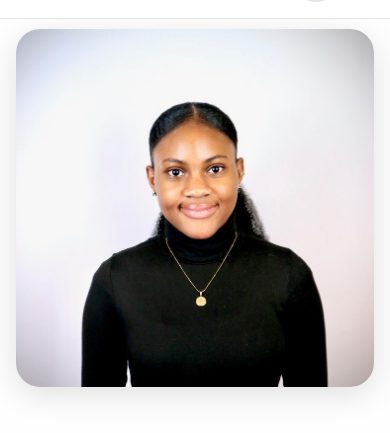
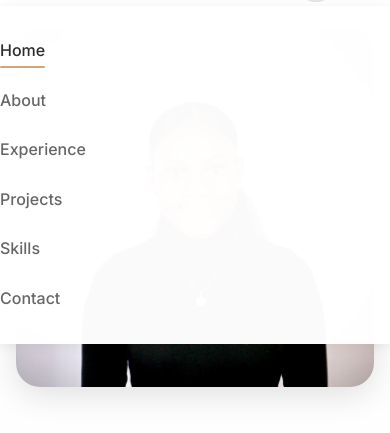
Before and after one commit to Daniel-01000/Kadisha-s-portfolio, a plain HTML site: page index.html in a window 390 px wide. Both pictures are taken after a click on the button "Toggle mobile menu". Shown: the part 54-487 px from the top of the page. Drawn offline with nearby package versions, Linux system fonts and the light colour scheme.

Commit message:
Implement working mobile hamburger menu for navigation

```diff
--- a/index.html
+++ b/index.html
@@ -197,6 +197,10 @@
             gap: var(--spacing-lg);
         }
 
+        .nav-links.mobile-visible {
+            display: flex;
+        }
+
         .nav-link {
             color: var(--color-secondary);
             font-weight: 500;
@@ -902,6 +906,19 @@
         @media (max-width: 768px) {
             .nav-links {
                 display: none;
+                position: absolute;
+                top: 60px;
+                left: 0;
+                right: 0;
+                background: rgba(255,255,255,0.98);
+                flex-direction: column;
+                gap: var(--spacing-md);
+                padding: var(--spacing-lg) 0;
+                z-index: 1001;
+                box-shadow: 0 2px 12px rgba(0,0,0,0.08);
+            }
+            .nav-links.mobile-visible {
+                display: flex;
             }
 
             .mobile-menu-btn {
@@ -1584,8 +1601,8 @@
 
         // Mobile Menu (placeholder for future implementation)
         function toggleMobileMenu() {
-            // TODO: Implement mobile menu toggle
-            console.log('Mobile menu toggle - to be implemented');
+            const navLinks = document.querySelector('.nav-links');
+    navLinks.classList.toggle('mobile-visible');
         }
 
         // Keyboard Navigation
```
